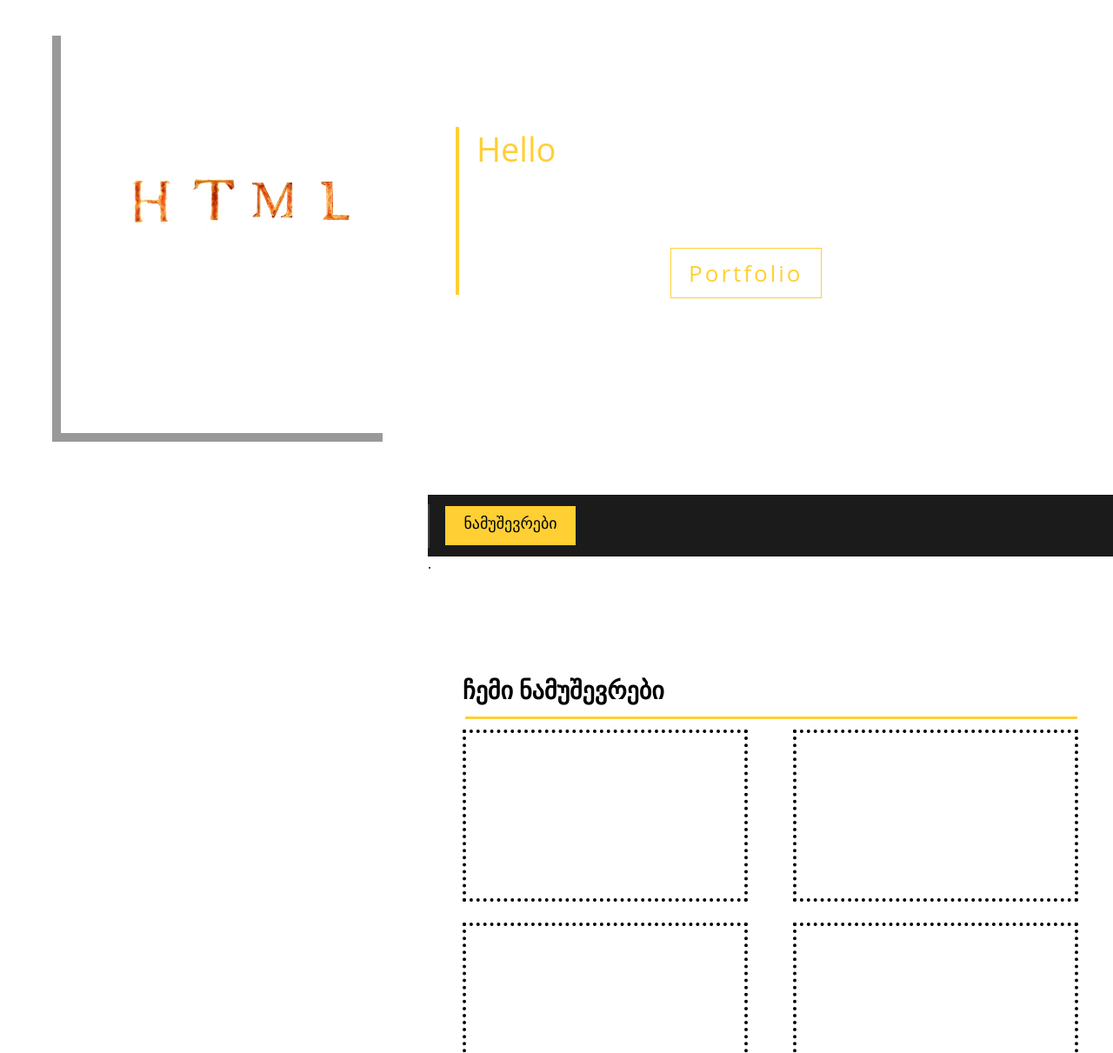
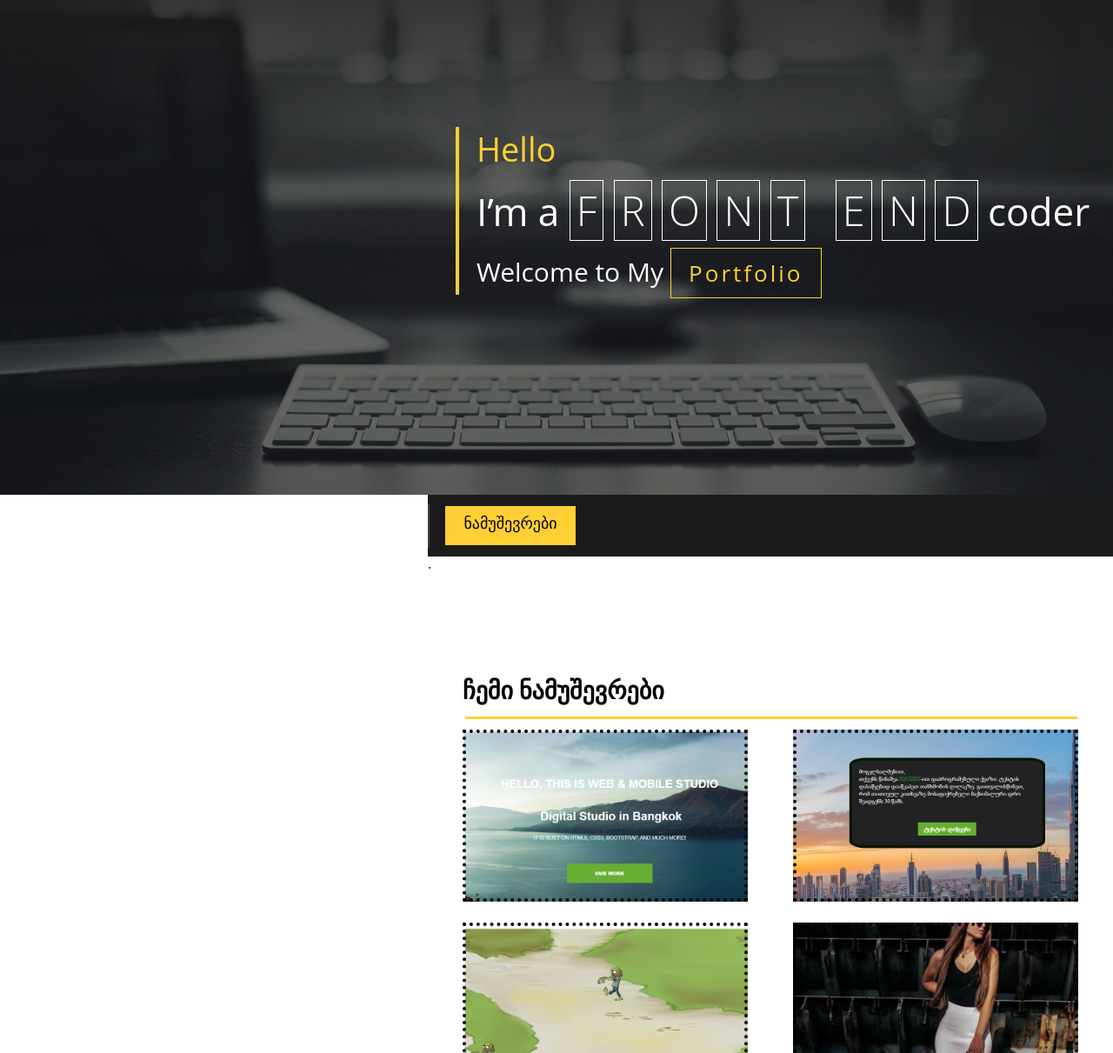
Before and after one commit to krausi-krausi/krausi-krausi.github.io, a plain HTML site: page index.html in a window 1280 px wide. Shown: the part 89-1300 px from the top of the page at 87% size. Drawn offline with nearby package versions, Linux system fonts and the light colour scheme; files whose address does not match are found by name.

Commit message:
Update portfolio.css

```diff
--- a/portfolio.css
+++ b/portfolio.css
@@ -90,7 +90,7 @@ body {
 .main-page {
     width: 100%;
     height: 658px;
-    background-image: url("images/piano.jpg");
+    background-image: url("portfolio-images/piano.jpg");
     background-size: 100%;
     background-repeat: no-repeat;
     background-position-y: bottom;
@@ -154,7 +154,7 @@ span.portfolio {
 .left-background1 {
     width: 524px;
     height: 658px;
-    background-image: url("images/ds.jpg");
+    background-image: url("portfolio-images/ds.jpg");
     position: fixed;
     background-size: 100%;
     background-repeat: no-repeat;
@@ -377,7 +377,7 @@ span.portfolio {
     width: 320px;
     height: 190px;
     margin-left: 40px;
-    background-image: url("images/template.png");
+    background-image: url("portfolio-images/template.png");
     background-size: 173%;
     background-position: center;
     background-repeat: no-repeat;
@@ -390,7 +390,7 @@ span.portfolio {
 #quiz {
     width: 320px;
     height: 190px;
-    background-image: url("images/quiz.png");
+    background-image: url("portfolio-images/quiz.png");
     background-size: 173%;
     background-repeat: no-repeat;
     background-position: center;
@@ -405,7 +405,7 @@ span.portfolio {
     width: 320px;
     height: 190px;
     margin-left: 40px;
-    background-image: url("images/game1.png");
+    background-image: url("portfolio-images/game1.png");
     background-size: 185%;
     background-position: center;
     background-repeat: no-repeat;
@@ -419,7 +419,7 @@ span.portfolio {
     height: 190px;
     margin-left: 420px;
     margin-top: -198px;
-    background-image: url("images/website.png");
+    background-image: url("portfolio-images/website.png");
     background-size: 185%;
     background-position: center;
     background-repeat: no-repeat;
```
